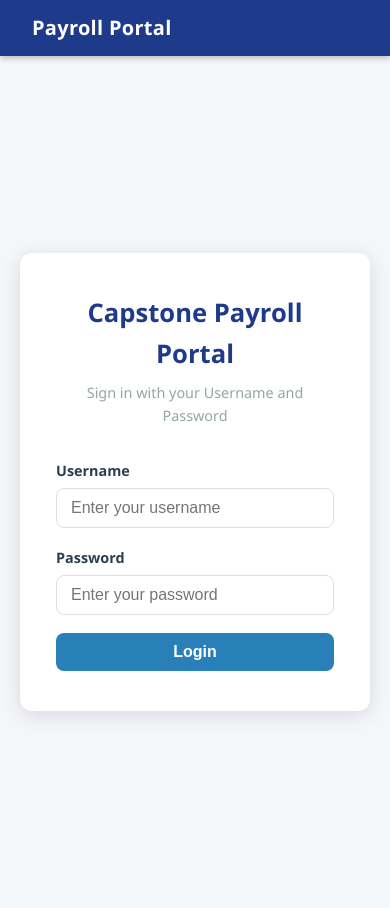
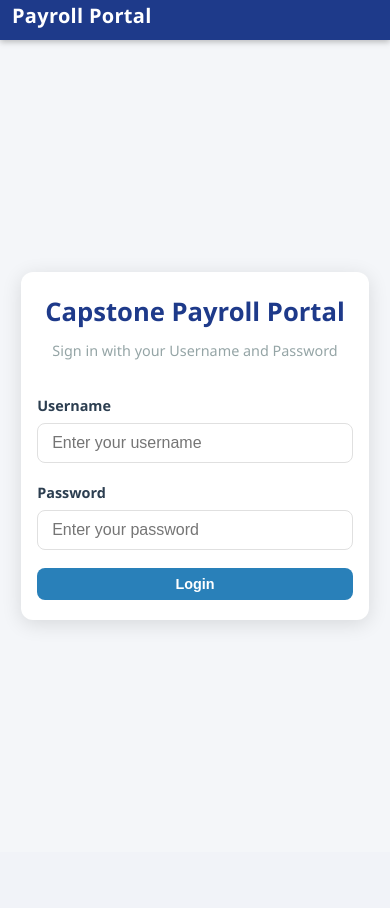
Before and after one commit to LagayaDan/Flask-Capstone, a Flask app: page / in a window 390 px wide. After the commit the page ends 625 px from the top, so only its background shows below. Run offline with Flask 3, Linux system fonts and the light colour scheme.

Commit message:
Update style.css

```diff
--- a/webapp/static/style.css
+++ b/webapp/static/style.css
@@ -146,3 +146,57 @@ body {
     color: var(--muted);
     font-size: 1rem;
 }
+
+/* Responsive adjustments */
+@media (max-width: 768px) {
+    .navbar {
+        padding: 0 16px;
+        height: auto;
+        flex-wrap: wrap;
+    }
+    .nav-brand, .nav-links, .nav-user {
+        width: 100%;
+        justify-content: center;
+    }
+    .nav-links {
+        margin-top: 8px;
+        gap: 12px;
+    }
+    .container {
+        padding: 16px;
+    }
+    .login-card {
+        padding: 24px 20px;
+        width: 90%;
+    }
+    .info-grid {
+        grid-template-columns: repeat(auto-fill, minmax(150px, 1fr));
+    }
+}
+
+@media (max-width: 480px) {
+    .navbar {
+        padding: 0 12px;
+    }
+    .nav-link {
+        font-size: 0.8rem;
+    }
+    .container {
+        padding: 12px;
+    }
+    .login-card {
+        padding: 20px 16px;
+        width: 95%;
+    }
+    .info-grid {
+        grid-template-columns: repeat(auto-fill, minmax(120px, 1fr));
+    }
+    .data-table th, .data-table td {
+        padding: 8px 10px;
+        font-size: 0.8rem;
+    }
+    .btn {
+        padding: 8px 16px;
+        font-size: 0.9rem;
+    }
+}
```
